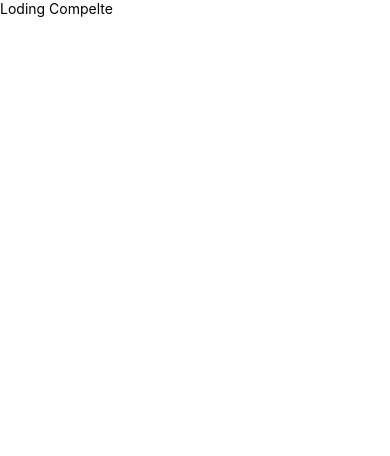
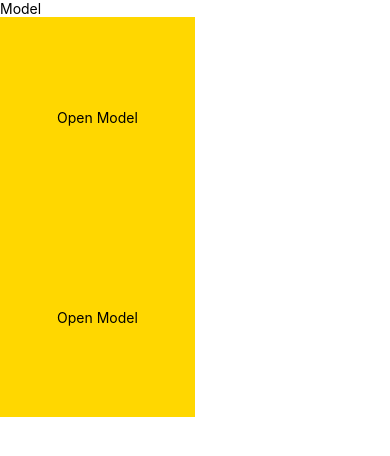
Before and after one commit to PrinceEnacton/Expo-Basic, a React Native app: screen / in a window 390 px wide. Shown: the top 456 px of the page. Built offline with nearby package versions, Linux system fonts and the light colour scheme.

Commit message:
Fix: status bar added

```diff
--- a/src/Screen/Home/index.js
+++ b/src/Screen/Home/index.js
@@ -1,14 +1,16 @@
 import React from "react";
-
-import Grid from "../../Component/Core/Grid";
-import CustomButton from "../../Component/Core/Button";
-import CustomActivityIndicator from "../../Component/Core/ActivityIndicator";
+import CustomModel from "../../Component/Core/Model";
 
 function HomeScreen(props) {
   // return <Form />;
   // return <Grid />;
   // return <CustomButton />;
-  return <CustomActivityIndicator />;
+  // return <CustomActivityIndicator />;
+  return (
+    // <View style={{ height: "100%" }}>
+    <CustomModel />
+    // </View>
+  );
 }
 export default HomeScreen;
 
```
